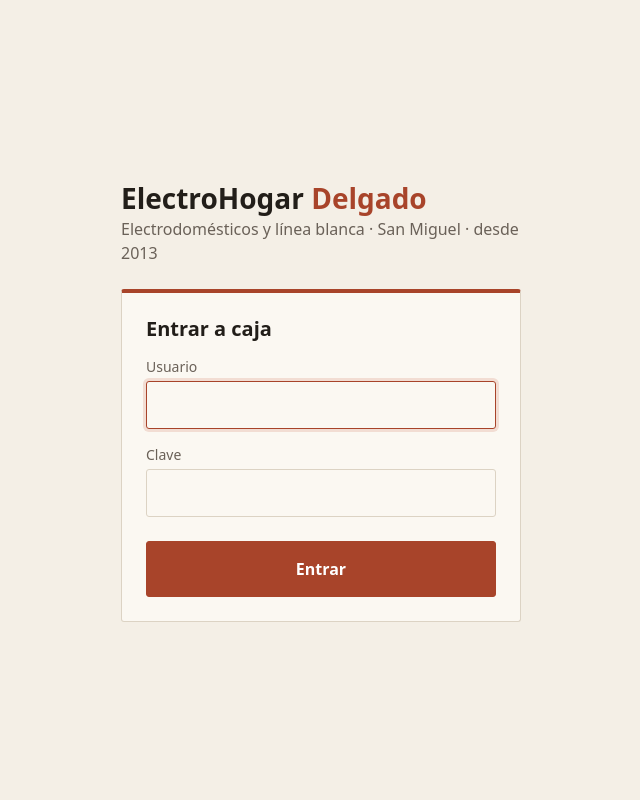
After one commit to paolo2711/electrohogar-ventas, a Django app: page /entrar/ in a window 1280 px wide. The commit adds this page. Shown: the whole page, without its empty margins (319-959 px from the left). Run offline with Django 5.2, Linux system fonts and the light colour scheme; some web fonts are replaced.

Commit message:
Agregar la pantalla para entrar y mandar a cada rol a su pantalla

```diff
--- a/electrohogar/settings.py
+++ b/electrohogar/settings.py
@@ -131,6 +131,11 @@ USE_TZ = True
 # Static files (CSS, JavaScript, Images)
 # https://docs.djangoproject.com/en/5.2/howto/static-files/
 
+# Inicio de sesión
+LOGIN_URL = 'entrar'
+LOGIN_REDIRECT_URL = 'inicio'
+LOGOUT_REDIRECT_URL = 'entrar'
+
 STATIC_URL = 'static/'
 STATICFILES_DIRS = [BASE_DIR / 'static']
 STATIC_ROOT = BASE_DIR / 'staticfiles'
--- a/electrohogar/urls.py
+++ b/electrohogar/urls.py
@@ -1,13 +1,19 @@
 from django.conf import settings
 from django.conf.urls.static import static
 from django.contrib import admin
+from django.contrib.auth import views as auth
 from django.urls import path
+
+from . import views
 
 admin.site.site_header = 'ElectroHogar Ventas'
 admin.site.site_title = 'ElectroHogar Ventas'
 admin.site.index_title = 'Administración'
 
 urlpatterns = [
+    path('', views.inicio, name='inicio'),
+    path('entrar/', auth.LoginView.as_view(redirect_authenticated_user=True), name='entrar'),
+    path('salir/', auth.LogoutView.as_view(), name='salir'),
     path('admin/', admin.site.urls),
 ]
 
--- a/static/css/base.css
+++ b/static/css/base.css
@@ -61,6 +61,7 @@ a { color: inherit; }
 }
 .barra nav a[aria-current="page"] { color: var(--tinta); box-shadow: inset 0 -2px 0 var(--sello); }
 .barra__quien { margin-left: auto; color: var(--tinta-suave); font-size: 14px; }
+.barra__salir { min-height: 36px; font-weight: 400; }
 
 main { padding: var(--e5); }
 
--- /dev/null
+++ b/static/css/entrar.css
@@ -0,0 +1,22 @@
+/* Pantalla de inicio de sesión */
+main:has(.entrar) { min-height: 100vh; display: grid; place-items: center; }
+
+.entrar { width: min(400px, 100%); }
+
+.entrar__tienda { margin-bottom: var(--e5); }
+.entrar__tienda p { margin: 0; }
+.entrar__nombre { font-size: 28px; font-weight: 700; }
+.entrar__nombre span { color: var(--sello); }
+
+/* La hoja del talonario: borde fino y una línea de sello arriba */
+.entrar__hoja {
+  display: grid; gap: var(--e4);
+  padding: var(--e5);
+  background: var(--hoja);
+  border: 1px solid var(--renglon);
+  border-top: 4px solid var(--sello);
+  border-radius: var(--esquina);
+}
+.entrar__hoja h1 { font-size: 20px; }
+.entrar__hoja .mensaje { margin: 0; }
+.entrar__hoja .boton { width: 100%; margin-top: var(--e2); }
--- a/templates/base.html
+++ b/templates/base.html
@@ -16,6 +16,7 @@
     <a class="barra__tienda" href="/">ElectroHogar <span>Delgado</span></a>
     <nav>{% block menu %}{% endblock %}</nav>
     <span class="barra__quien">{{ user.get_full_name|default:user.username }}</span>
+    <form method="post" action="{% url 'salir' %}">{% csrf_token %}<button class="boton barra__salir">Salir</button></form>
   </header>
   {% endif %}
   <main>
--- /dev/null
+++ b/templates/registration/login.html
@@ -0,0 +1,35 @@
+{% extends 'base.html' %}
+{% load static %}
+
+{% block titulo %}Entrar · ElectroHogar Ventas{% endblock %}
+{% block estilos %}<link rel="stylesheet" href="{% static 'css/entrar.css' %}">{% endblock %}
+
+{% block contenido %}
+<div class="entrar">
+  <header class="entrar__tienda">
+    <p class="entrar__nombre">ElectroHogar <span>Delgado</span></p>
+    <p class="suave">Electrodomésticos y línea blanca · San Miguel · desde 2013</p>
+  </header>
+
+  <form method="post" class="entrar__hoja">
+    {% csrf_token %}
+    <h1>Entrar a caja</h1>
+
+    {% if form.non_field_errors %}
+    <p class="mensaje mensaje--falla">Usuario o clave incorrectos. Revisa las mayúsculas y vuelve a intentar.</p>
+    {% endif %}
+
+    <div>
+      <label for="id_username">Usuario</label>
+      <input class="campo" id="id_username" name="username" autocomplete="username" autofocus required
+             value="{{ form.username.value|default:'' }}">
+    </div>
+    <div>
+      <label for="id_password">Clave</label>
+      <input class="campo" id="id_password" name="password" type="password" autocomplete="current-password" required>
+    </div>
+    <input type="hidden" name="next" value="{{ next }}">
+    <button class="boton boton--principal">Entrar</button>
+  </form>
+</div>
+{% endblock %}
```
Also changed, not shown: electrohogar/tests.py (added, +29 -0 lines), electrohogar/views.py (added, +23 -0 lines), inventario/management/commands/cargar_demo.py (+4 -3 lines), templates/inicio.html (added, +10 -0 lines).
